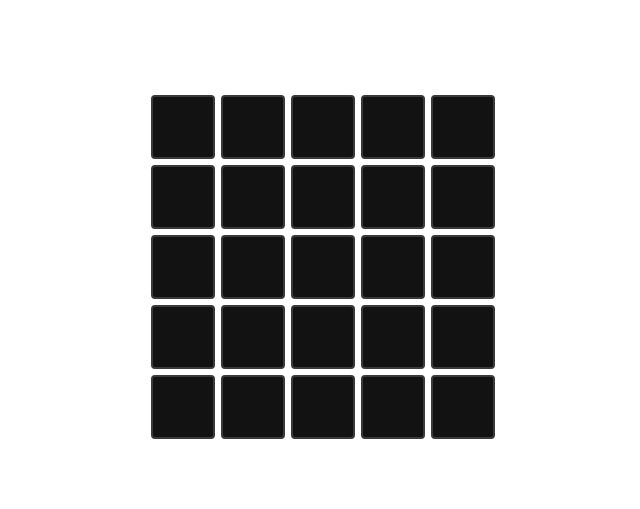
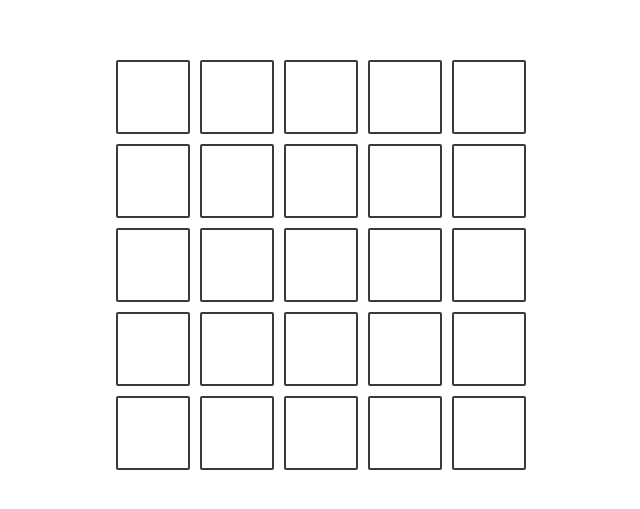
Before and after one commit to UnderCoverTable/wordle-clone, a React (Vite) app: page / in a window 1280 px wide. Shown: the part 135-644 px from the top of the page, without its empty margins (319-959 px from the left). Built offline with nearby package versions, Linux system fonts and the light colour scheme.

Commit message:
bug fixes on board

```diff
--- a/src/components/Board/Board.jsx
+++ b/src/components/Board/Board.jsx
@@ -47,6 +47,7 @@ export default function Board({ dimension = 5, todaysWord = [] }) {
                   }}
                 >
                   <Card
+                    key={i}
                     guess={currentRow?.row?.[i]}
                     guessStatus={currentRow?.rowStatuses?.[i]}
                   />
--- a/src/components/Card/Card.jsx
+++ b/src/components/Card/Card.jsx
@@ -1,32 +1,17 @@
 import styles from "./Card.module.scss";
 
 export default function Card({ guess = "", guessStatus = null }) {
-  const isFlipped = guessStatus !== null;
-
-  return (
-    <div className={`${styles.card} ${isFlipped ? styles.flipped : ""}`}>
-      <div className={styles.inner}>
-        <div className={styles.front}>
-          <h2>{guess ? guess.toUpperCase() : ""}</h2>
-        </div>
-        <div
-          className={styles.back}
-          style={{
-            backgroundColor: isFlipped ? getColor(guessStatus) : undefined,
-          }}
-        >
-          <h2>{guess ? guess.toUpperCase() : ""}</h2>
-        </div>
-      </div>
-    </div>
-  );
-}
-
-function getColor(status) {
   const colorMap = {
     wrong: "#3a3a3c",
     maybe: "#b59f3b",
     correct: "#538d4e",
   };
-  return colorMap[status] || "#121213";
+  return (
+    <div
+      style={{ backgroundColor: colorMap[guessStatus] }}
+      className={styles.defaultCardBody}
+    >
+      <h2>{guess ? guess.toUpperCase() : ""}</h2>
+    </div>
+  );
 }
--- a/src/components/Card/Card.module.scss
+++ b/src/components/Card/Card.module.scss
@@ -8,40 +8,3 @@
   align-items: center;
   justify-content: center;
 }
-
-.card {
-  width: 60px;
-  height: 60px;
-  perspective: 1000px;
-}
-.inner {
-  width: 100%;
-  height: 100%;
-  position: relative;
-  transform-style: preserve-3d;
-  transition: transform 0.6s ease;
-}
-
-.flipped .inner {
-  transform: rotateY(180deg);
-}
-
-.front, .back {
-  position: absolute;
-  width: 100%;
-  height: 100%;
-  backface-visibility: hidden;
-  border: 2px solid #3a3a3c;
-  display: flex;
-  align-items: center;
-  justify-content: center;
-  font-size: 24px;
-  font-weight: bold;
-  border-radius: 4px;
-  background-color: #121213;
-  color: white;
-}
-
-.back {
-  transform: rotateY(180deg);
-}
```
